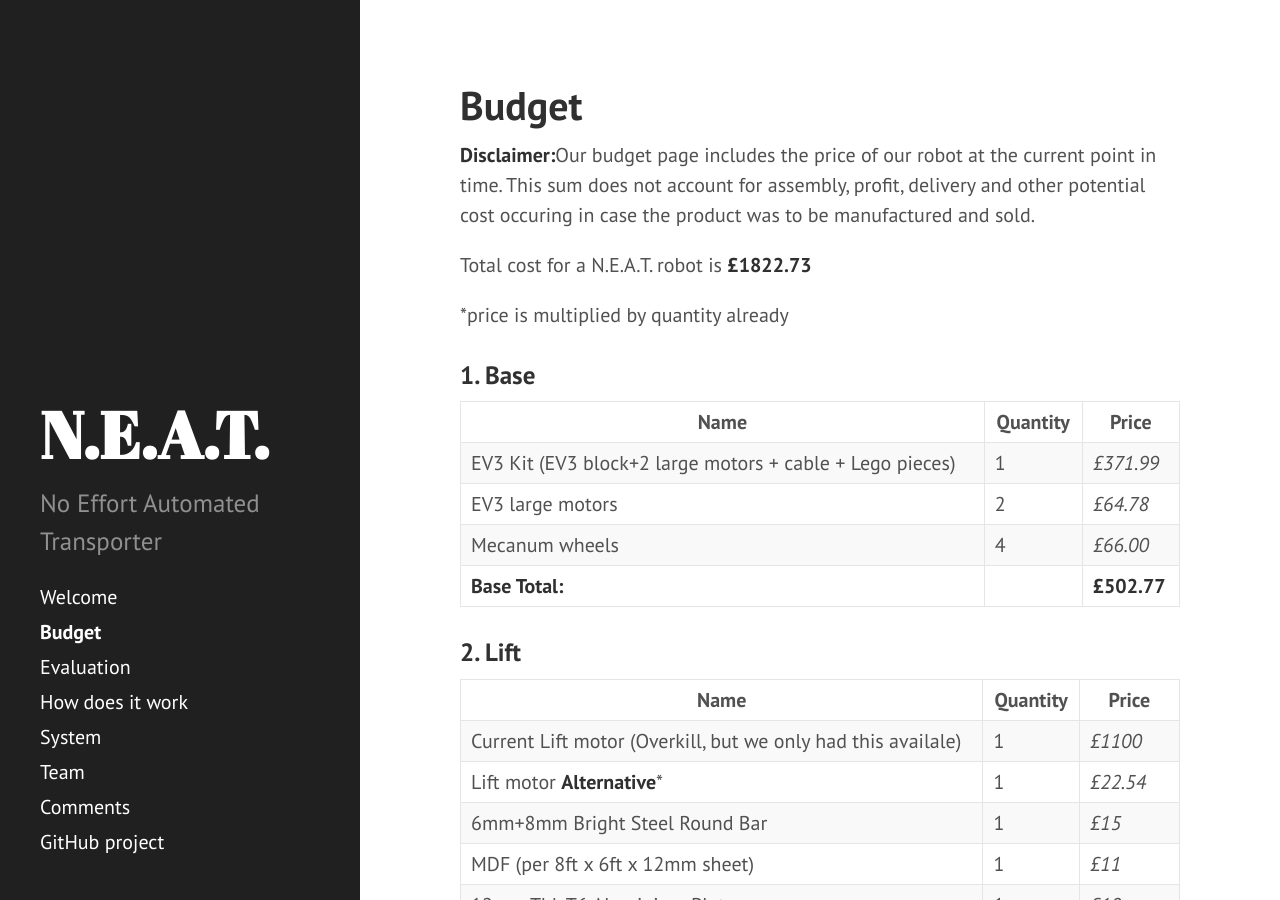
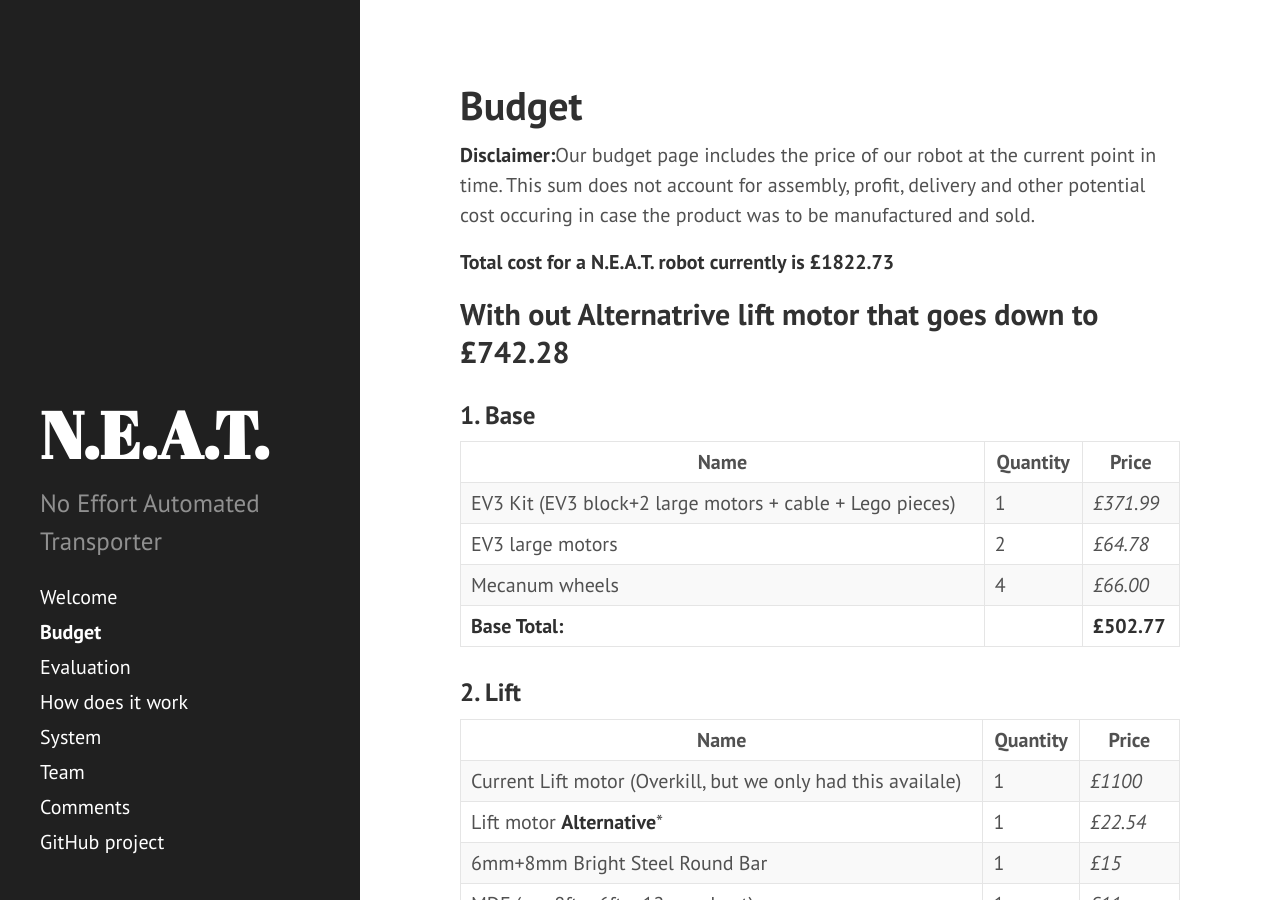
Before and after one commit to okapeng/sdp2020-group2, a Jekyll site: the page built from _pages/budget.md, in a window 1280 px wide and 900 px high. Built offline with Jekyll 4.4.1, drawn with Linux system fonts in a browser that asks for light colours; some of the changed text lies outside the part shown.

Commit message:
Clarity update on budget page

```diff
--- a/_pages/budget.md
+++ b/_pages/budget.md
@@ -6,9 +6,9 @@ permalink: /budget/
 
 **Disclaimer:**Our budget page includes the price of our robot at the current point in time. This sum does not account for assembly, profit, delivery and other potential cost occuring in case the product was to be manufactured and sold.
 
-Total cost for a N.E.A.T. robot is **£1822.73**
+<h4>Total cost for a N.E.A.T. robot currently  is £1822.73 </h4>
+<h2>With out Alternatrive lift motor that goes down to  £742.28</h2>
 
-*price is multiplied by quantity already
 <h3>1. Base</h3>
 
 | Name | Quantity| Price|
```
Also changed, not shown: other parts of _pages/budget.md (+2 -0 lines).
